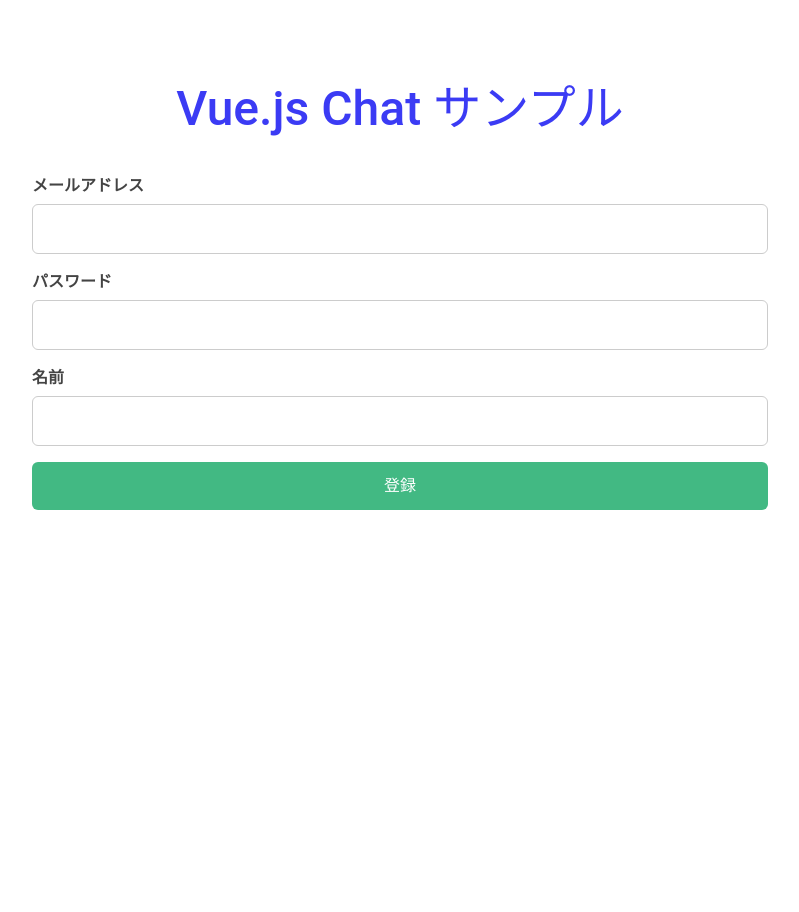
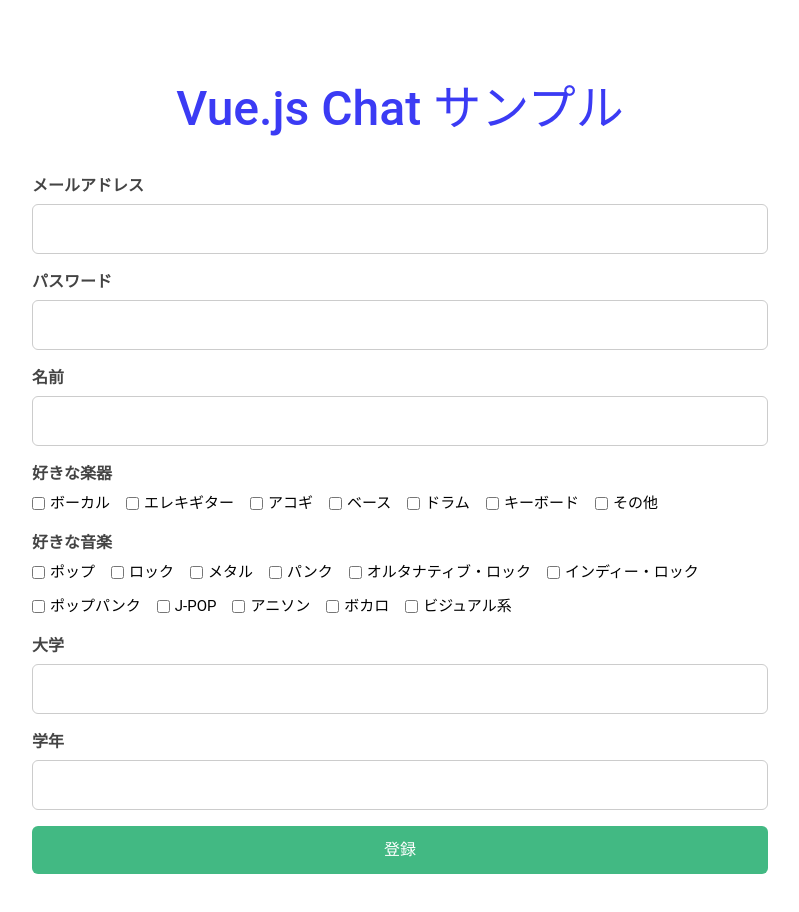
Before and after one commit to rkclhack/hackathon-t1-B, a Vue app in the folder chatapp/: page /register in a window 1280 px wide. Shown: the top 912 px of the page, without its empty margins (240-1039 px from the left). Before the commit the page ends 800 px from the top, so only its background shows below. Built offline with nearby package versions, Linux system fonts and the light colour scheme; no server answers.

Commit message:
Register.vueを変更しました(鈴木隆慎)

```diff
--- a/chatapp/src/components/Register.vue
+++ b/chatapp/src/components/Register.vue
@@ -22,13 +22,57 @@
 const inputUserName = ref("")
 const inputEmail = ref("")
 const inputPassword = ref("")
-const inputInstrument = ref("")
+const inputUniversity = ref("")
+const inputGrade = ref("")
+const inputInstruments = ref([])
+const inputFavoriteMusic = ref([])
+
+
+const instruments = ref([
+  { label: "ボーカル", value: "vocal" },
+  { label: "エレキギター", value: "electric_guitar" },
+  { label: "アコギ", value: "acoustic_guitar" },
+  { label: "ベース", value: "bass" },
+  { label: "ドラム", value: "drum" },
+  { label: "キーボード", value: "keyboard" },
+  { label: "その他", value: "others" }
+])
+const genres = ref([
+  { label: "ポップ", value: "pop" },
+  { label: "ロック", value: "rock" },
+  { label: "メタル", value: "metal" },
+  { label: "パンク", value: "punk" },
+  { label: "オルタナティブ・ロック", value: "alternative_rock" },
+  { label: "インディー・ロック", value: "indie_rock" },
+  { label: "ポップパンク", value: "pop_punk" },
+  { label: "J-POP", value: "j-pop" },
+  { label: "アニソン", value: "anime_song" },
+  { label: "ボカロ", value: "vocaloid" },
+  { label: "ビジュアル系", value: "visual" }
+])
+
 
 const onRegister = () => {
   if (inputUserName.value.trim() === "" || inputEmail.value.trim() === "" || inputPassword.value.trim() === "") {
     alert("ユーザー名、メールアドレス、パスワードを入力してください")
     return
   }
+
+  const registrationData = {
+    userName: inputUserName.value,
+    email: inputEmail.value,
+    password: inputPassword.value,
+    instruments: inputInstruments.value,
+    favoriteMusic: inputFavoriteMusic.value,
+    university: inputUniversity.value,
+    grade: inputGrade.value
+  }
+
+  console.log("登録データ:", registrationData)  // ← ここで全体を出力
+
+
+
+
   // 登録イベント送信
   socket.emit("registerUser", {
     userName: inputUserName.value,
@@ -50,6 +94,32 @@
       <input type="text" class="user-name-text" v-model="inputUserName" />
       <!-- <p>楽器</p>
       <input type="text" class="user-name-text" v-model="inputInstrument" /> -->
+
+      <p>好きな楽器</p>
+      <div class="checkbox-list">
+        <label v-for="inst in instruments" :key="inst.value" class="checkbox-item">
+         <input type="checkbox" :value="inst.value" v-model="inputInstruments" />
+            {{ inst.label }}
+          </label>
+      </div>
+
+      <p>好きな音楽</p>
+      <div class="checkbox-list">
+        <label v-for="genre in genres" :key="genre.value" class="checkbox-item">
+          <input type="checkbox" :value="genre.value" v-model="inputFavoriteMusic" />
+            {{ genre.label }}
+        </label>
+      </div>
+      <p>大学</p>
+      <input type="text" class="user-name-text" v-model="inputUniversity" />
+
+      <p>学年</p>
+        <select class="user-name-text" v-model="inputGrade">
+          <option value=1>1年</option>
+          <option value=2>2年</option>
+          <option value=3>3年</option>
+          <option value=4>4年</option>
+        </select>
     </div>
     <button type="button" @click="onRegister" class="button-normal">登録</button>
   </div>
@@ -113,4 +183,20 @@
   background-color: #369a6e;
 }
 
+.checkbox-list {
+  display: flex;
+  flex-wrap: wrap;
+  gap: 12px 16px;
+  margin-bottom: 1rem;
+}
+
+.checkbox-item {
+  display: flex;
+  align-items: center;
+  font-size: 15px;
+}
+
+.checkbox-item input {
+  margin-right: 5px;
+}
 </style>
```
